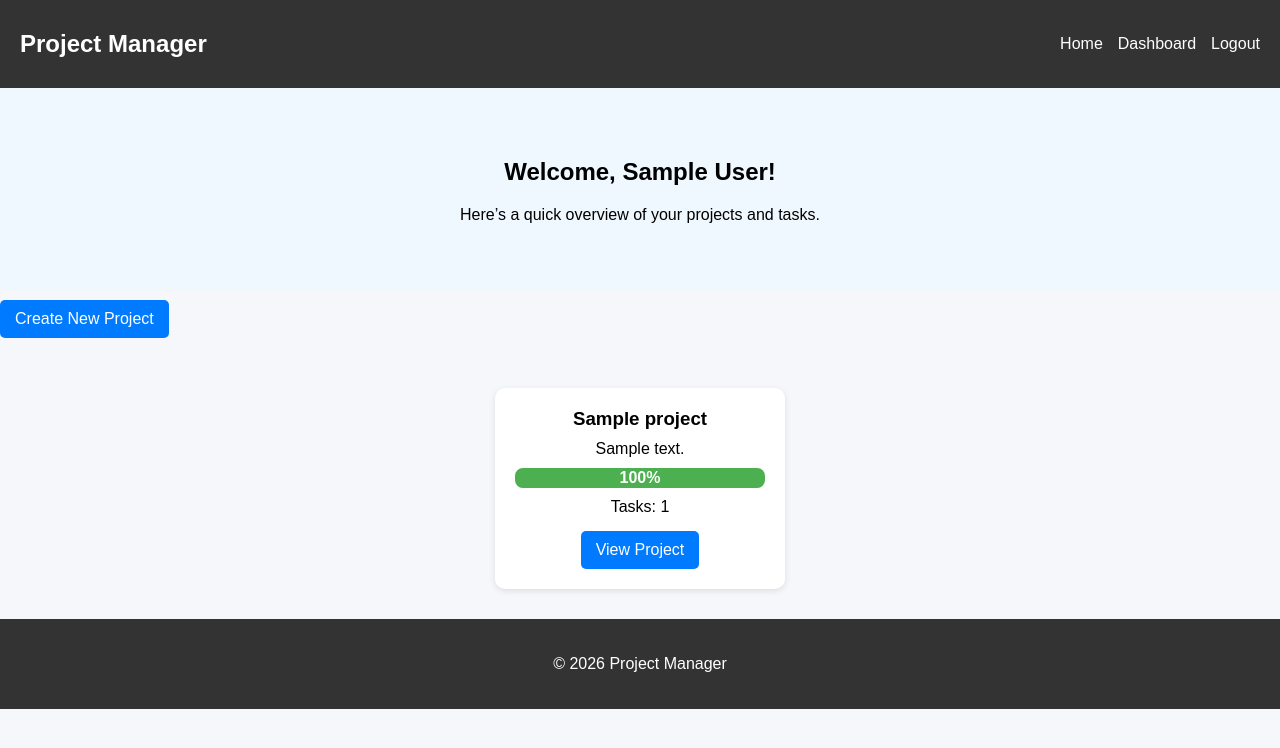
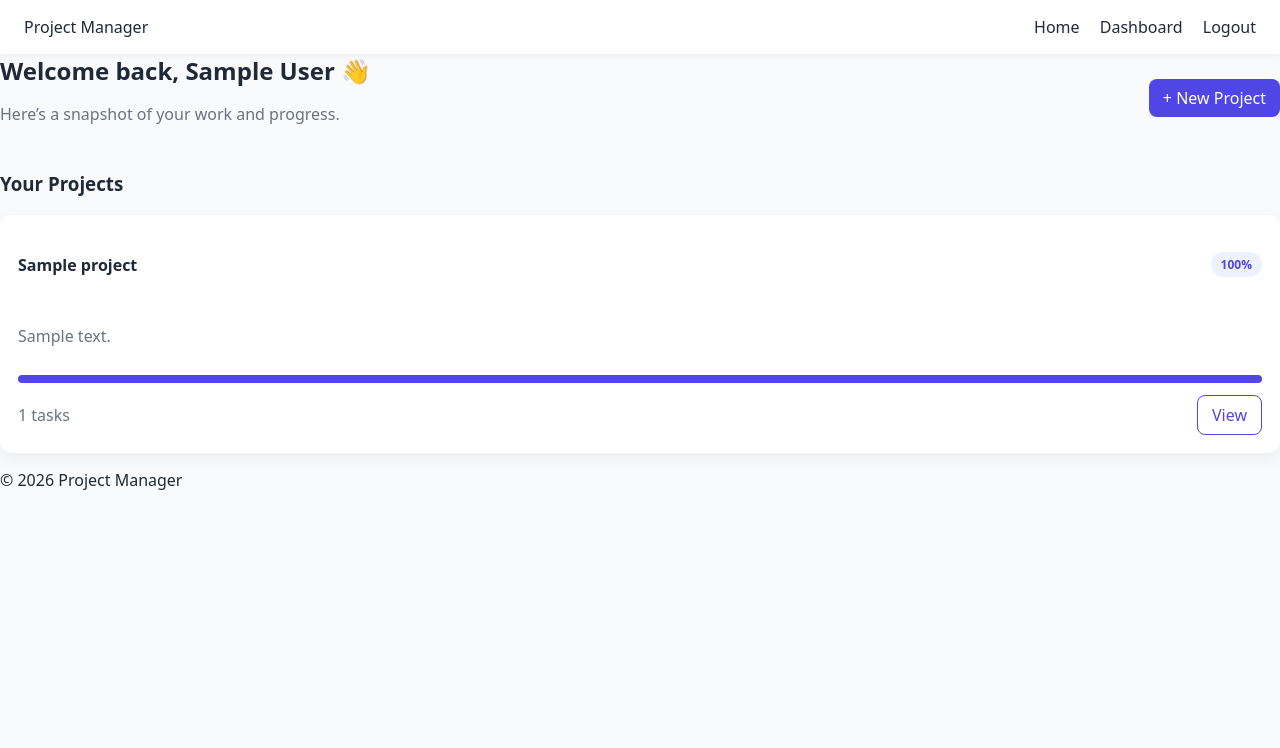
Before and after one commit to harsij01/project-manager, a Flask app: page /dashboard in a window 1280 px wide. Shown: the top 748 px of the page. Run offline with Flask 3, Linux system fonts and the light colour scheme; a user stored in the database is signed in; tables that the repository leaves empty hold one stand-in row (values such as "Sample post").

Commit message:
modified dashboard

```diff
--- a/static/style.css
+++ b/static/style.css
@@ -1,375 +1,165 @@
-body {
-  font-family: Arial, sans-serif;
-  margin: 0;
-  padding: 0;
-  background-color: #f5f5f5;
+:root {
+  --primary: #4f46e5;
+  --primary-dark: #4338ca;
+  --success: #16a34a;
+  --danger: #dc2626;
+  --warning: #f59e0b;
+
+  --bg: #f9fafb;
+  --card-bg: #ffffff;
+  --text: #1f2937;
+  --muted: #6b7280;
 }
 
-header {
-  background-color: #333;
-  color: white;
-  padding: 10px 20px;
+body {
+  margin: 0;
+  font-family: system-ui, -apple-system, sans-serif;
+  background: var(--bg);
+  color: var(--text);
 }
 
-header nav {
+.navbar {
+  display: flex;
+  justify-content: space-between;
+  padding: 16px 24px;
+  background: var(--card-bg);
+  box-shadow: 0 2px 6px rgba(0,0,0,0.05);
+}
+
+.nav-links a {
+  margin-left: 16px;
+  text-decoration: none;
+  color: var(--text);
+}
+
+.btn-primary {
+  background: var(--primary);
+  color: white;
+  padding: 10px 16px;
+  border-radius: 8px;
+  border: none;
+  font-weight: 500;
+}
+
+.btn-primary:hover {
+  background: var(--primary-dark);
+}
+
+/* HERO */
+.dashboard-hero {
+  display: flex;
+  justify-content: space-between;
+  align-items: center;
+  margin-bottom: 30px;
+}
+
+.dashboard-hero h2 {
+  margin: 0;
+}
+
+.muted {
+  color: #6b7280;
+}
+
+/* SUMMARY CARDS */
+.dashboard-cards {
+  display: grid;
+  grid-template-columns: repeat(auto-fit, minmax(220px, 1fr));
+  gap: 20px;
+  margin-bottom: 40px;
+}
+
+.card {
+  background: #ffffff;
+  padding: 20px;
+  border-radius: 12px;
+  box-shadow: 0 6px 16px rgba(0,0,0,0.05);
+}
+
+.card h3 {
+  font-size: 28px;
+  margin: 0;
+  color: var(--primary);
+}
+
+/* PROJECT GRID */
+.project-grid {
+  display: grid;
+  grid-template-columns: repeat(auto-fit, minmax(280px, 1fr));
+  gap: 20px;
+}
+
+.project-card {
+  background: #ffffff;
+  padding: 18px;
+  border-radius: 12px;
+  box-shadow: 0 6px 16px rgba(0,0,0,0.05);
+  display: flex;
+  flex-direction: column;
+  gap: 12px;
+}
+
+.project-header {
   display: flex;
   justify-content: space-between;
   align-items: center;
 }
 
-header ul {
-  list-style: none;
-  display: flex;
-  gap: 15px;
+.badge {
+  background: #eef2ff;
+  color: var(--primary);
+  padding: 4px 10px;
+  border-radius: 999px;
+  font-size: 12px;
+  font-weight: 600;
 }
 
-header a {
-  color: white;
+/* PROGRESS */
+.progress-wrapper {
+  background: #e5e7eb;
+  height: 8px;
+  border-radius: 6px;
+  overflow: hidden;
+}
+
+.progress-bar {
+  height: 100%;
+  background: var(--primary);
+}
+
+/* FOOTER */
+.project-footer {
+  display: flex;
+  justify-content: space-between;
+  align-items: center;
+  margin-top: auto;
+}
+
+/* BUTTONS */
+.btn {
+  padding: 8px 14px;
+  border-radius: 8px;
+  font-weight: 500;
   text-decoration: none;
 }
 
-.hero {
-  text-align: center;
-  padding: 100px 20px;
-  background-color: #007BFF;
-  color: white;
+.btn-outline {
+  border: 1px solid var(--primary);
+  color: var(--primary);
 }
 
-.hero .btn {
-  padding: 10px 20px;
-  margin: 10px;
-  text-decoration: none;
-  color: white;
-  border: 2px solid white;
-  border-radius: 5px;
+/* EMPTY STATE */
+.empty-state {
+  text-align: center;
+  color: #6b7280;
+  margin-top: 40px;
 }
 
-.hero .btn-primary {
-  background-color: white;
-  color: #007BFF;
-  border: none;
+/* MOBILE */
+@media (max-width: 768px) {
+  .dashboard-hero {
+    flex-direction: column;
+    align-items: flex-start;
+    gap: 15px;
+  }
 }
-
-.features {
-  display: flex;
-  justify-content: space-around;
-  flex-wrap: wrap;
-  padding: 50px 20px;
-  background-color: white;
-}
-
-.feature {
-  width: 200px;
-  text-align: center;
-  margin: 20px;
-  padding: 20px;
-  background-color: #f0f0f0;
-  border-radius: 10px;
-}
-
-footer {
-  text-align: center;
-  padding: 20px;
-  background-color: #333;
-  color: white;
-}
-
-.dashboard-hero {
-    text-align: center;
-    padding: 50px 20px;
-    background-color: #f0f8ff;
-}
-
-.projects-container {
-    display: flex;
-    flex-wrap: wrap;
-    gap: 20px;
-    padding: 30px 20px;
-    justify-content: center;
-}
-
-.project-card {
-    background-color: white;
-    width: 250px;
-    padding: 20px;
-    border-radius: 10px;
-    box-shadow: 0px 2px 6px rgba(0,0,0,0.1);
-    text-align: center;
-}
-
-.project-card h3 {
-    margin: 0 0 10px 0;
-}
-
-.project-card p {
-    margin: 5px 0;
-}
-
-.progress-wrapper {
-    width: 100%;
-    background-color: #eee;
-    border-radius: 8px;
-    margin: 10px 0;
-}
-
-.progress-bar {
-    background-color: #4CAF50;
-    height: 20px;
-    border-radius: 8px;
-    text-align: center;
-    color: white;
-    line-height: 20px;
-    font-weight: bold;
-}
-
-.btn {
-    padding: 8px 15px;
-    text-decoration: none;
-    border-radius: 5px;
-    color: white;
-    border: none;
-    display: inline-block;
-    margin-top: 10px;
-}
-
-.btn-primary {
-    background-color: #007BFF;
-    color: white;
-    padding: 10px 15px;
-    text-decoration: none;
-    border-radius: 5px;
-    border: none;
-}
-
-.btn-primary:hover {
-  background-color: #45a049;
-}
-
-.form-group {
-  margin-bottom: 15px;
-}
-
-input, textarea {
-  width: 100%;
-  padding: 8px;
-  border-radius: 5px;
-  border: 1px solid #ccc;
-}
-
-textarea {
-  resize: vertical;
-  min-height: 80px;
-}
-
-.btn-secondary {
-  background-color: #999;
-  color: white;
-  padding: 10px 15px;
-  border-radius: 5px;
-  text-decoration: none;
-  border: none;
-  margin-left: 10px;
-}
-
-.btn-secondary:hover {
-  background-color: #777;
-}
-
-.kanban-board {
-  display: flex;
-  gap: 20px;
-}
-
-.kanban-column {
-  flex: 1;
-  background: #f0f0f0;
-  padding: 10px;
-  border-radius: 6px;
-  min-height: 400px;
-}
-
-.kanban-column h3 {
-    text-align: center;
-    margin-bottom: 15px;
-}
-
-.task-card {
-    background: white;
-    padding: 10px;
-    border-radius: 4px;
-    margin-bottom: 10px;
-    box-shadow: 0 3px 8px rgba(0,0,0,0.08);
-    cursor: grab;
-    transition: 0.2s;
-}
-
-.task-card:hover {
-    transform: translateY(-2px);
-}
-
-select {
-  width: 100%;
-  padding: 10px;
-  border-radius: 6px;
-  border: 1px solid #ccc;
-  font-size: 14px;
-}
-
-select:focus {
-  border-color: #4CAF50;
-  outline: none;
-}
-
-small {
-  font-size: 12px;
-  color: #666;
-}
-
-.auth-container {
-    display: flex;
-    justify-content: center;
-    align-items: center;
-    height: 90vh;
-    background: #f4f6f9;
-}
-
-.auth-form {
-    background: white;
-    padding: 40px;
-    border-radius: 10px;
-    width: 350px;
-    box-shadow: 0 8px 20px rgba(0, 0, 0, 0.08);
-    display: flex;
-    flex-direction: column;
-}
-
-.auth-form h2 {
-    text-align: center;
-    margin-bottom: 25px;
-    color: #333;
-}
-
-.auth-form label {
-    margin-bottom: 5px;
-    font-weight: 500;
-    color: #444;
-}
-
-.auth-form input {
-    padding: 10px;
-    margin-bottom: 18px;
-    border: 1px solid #ddd;
-    border-radius: 6px;
-    font-size: 14px;
-    transition: 0.3s;
-}
-
-.auth-form input:focus {
-    border-color: #4CAF50;
-    outline: none;
-    box-shadow: 0 0 5px rgba(76, 175, 80, 0.3);
-}
-
-.auth-form button {
-    padding: 10px;
-    background: #4CAF50;
-    color: white;
-    border: none;
-    border-radius: 6px;
-    font-size: 15px;
-    cursor: pointer;
-    transition: 0.3s;
-}
-
-.auth-form button:hover {
-    background: #43a047;
-}
-
-.auth-link {
-    text-align: center;
-    margin-top: 15px;
-    font-size: 14px;
-}
-
-.auth-link a {
-    color: #4CAF50;
-    text-decoration: none;
-    font-weight: 500;
-}
-
-.auth-link a:hover {
-    text-decoration: underline;
-}
-
-.analytics-container {
-    max-width: 1200px;
-    margin: 40px auto;
-    padding: 20px;
-}
-
-.analytics-title {
-    font-size: 28px;
-    font-weight: 600;
-    margin-bottom: 30px;
-}
-
-.analytics-grid {
-    display: grid;
-    grid-template-columns: repeat(auto-fit, minmax(350px, 1fr));
-    gap: 25px;
-}
-
-.analytics-card {
-    background: #ffffff;
-    padding: 20px;
-    border-radius: 12px;
-    box-shadow: 0 4px 12px rgba(0, 0, 0, 0.08);
-    transition: transform 0.2s ease;
-}
-
-.analytics-card:hover {
-    transform: translateY(-4px);
-}
-
-.analytics-card h3 {
-    margin-bottom: 15px;
-    font-size: 18px;
-    font-weight: 500;
-}
-
-.analytics-card canvas {
-    width: 100% !important;
-    height: 300px !important;
-}
-
-.metric-card {
-    text-align: center;
-}
-
-.metric-value {
-    font-size: 36px;
-    font-weight: bold;
-    margin-top: 10px;
-}
-
-.metric-label {
-    font-size: 14px;
-    color: #666;
-}
-
-body {
-    background-color: #f5f7fa;
-}
-
-.filter-form {
-  display: flex;
-  gap: 10px;
-  flex-wrap: wrap;
-  margin: 20px 0;
-}
-
-.filter-form select {
-  padding: 8px;
-  border-radius: 5px;
-  border: 1px solid #ccc;
-}
--- a/templates/dashboard.html
+++ b/templates/dashboard.html
@@ -3,42 +3,69 @@
 {% block title %}Dashboard{% endblock %}
 
 {% block content %}
+
+<!-- HERO / INTRO -->
 <section class="dashboard-hero">
-    <h2>Welcome, {{ current_user.name }}!</h2>
-    <p>Here’s a quick overview of your projects and tasks.</p>
+  <div>
+    <h2>Welcome back, {{ current_user.name }} 👋</h2>
+    <p class="muted">Here’s a snapshot of your work and progress.</p>
+  </div>
+
+  {% if current_user.role == 'admin' %}
+    <a href="{{ url_for('create_project') }}" class="btn btn-primary">
+      + New Project
+    </a>
+  {% endif %}
 </section>
 
-{% if current_user.role == 'admin' %}
-  <div style="margin-bottom: 20px;">
-    <a href="{{ url_for('create_project') }}" class="btn btn-primary">Create New Project</a>
-  </div>
-{% endif %}
+<!-- PROJECT LIST -->
+<section class="projects-container">
+  <h3 class="section-title">Your Projects</h3>
 
-<section class="projects-container">
   {% if projects %}
+    <div class="project-grid">
       {% for project in projects %}
         <div class="project-card">
-            <h3>{{ project.name }}</h3>
-            <p>{{ project.description or "No description" }}</p>
+          <div class="project-header">
+            <h4>{{ project.name }}</h4>
+            <span class="badge">
+              {{ project.progress_percentage }}%
+            </span>
+          </div>
+
+          <p class="muted">
+            {{ project.description or "No description provided." }}
+          </p>
 
           <div class="progress-wrapper">
-                <div class="progress-bar" style="width: {{ project.progress_percentage }}%;">
-                    {{ project.progress_percentage }}%
+            <div
+              class="progress-bar"
+              style="width: {{ project.progress_percentage }}%;">
             </div>
           </div>
 
-            <p>Tasks: {{ project.tasks|length }}</p>
+          <div class="project-footer">
+            <span class="muted">
+              {{ project.tasks|length }} tasks
+            </span>
 
-            <a href="{{ url_for('project_details', id=project.id) }}" class="btn btn-primary">View Project</a>
+            <a
+              href="{{ url_for('project_details', id=project.id) }}"
+              class="btn btn-outline">
+              View
+            </a>
+          </div>
         </div>
       {% endfor %}
+    </div>
   {% else %}
-        <p>You have no projects yet.
+    <p class="empty-state">
+      You don’t have any projects yet.
       {% if current_user.role == "admin" %}
-                <a href="{{ url_for('create_project') }}" class="btn btn-primary">Create Project</a>
-                Create one using the “Create Project” button above.
+        <a href="{{ url_for('create_project') }}">Create one</a>
       {% endif %}
     </p>
   {% endif %}
 </section>
+
 {% endblock %}
--- a/templates/layout.html
+++ b/templates/layout.html
@@ -8,18 +8,18 @@
     </head>
     <body>
         <header>
-            <nav>
-                <h1>Project Manager</h1>
-                <ul>
-                <li><a href="{{ url_for('home') }}">Home</a></li>
-                {% if current_user.is_authenticated %}
-                    <li><a href="{{ url_for('dashboard') }}">Dashboard</a></li>
-                    <li><a href="{{ url_for('logout') }}">Logout</a></li>
-                {% else %}
-                    <li><a href="{{ url_for('login') }}">Login</a></li>
-                    <li><a href="{{ url_for('register') }}">Register</a></li>
-                {% endif %}
-            </ul>
+            <nav class="navbar">
+                <div class="logo">Project Manager</div>
+                <nav class="nav-links">
+                    <a href="{{ url_for('home') }}">Home</a>
+                    {% if current_user.is_authenticated %}
+                        <a href="{{ url_for('dashboard') }}">Dashboard</a>
+                        <a href="{{ url_for('logout') }}">Logout</a>
+                    {% else %}
+                        <a href="{{ url_for('login') }}">Login</a>
+                        <a href="{{ url_for('register') }}">Register</a>
+                    {% endif %}
+                </nav>
             </nav>
         </header>
 
```
Lines whose indentation alone changed are shown as unchanged.
